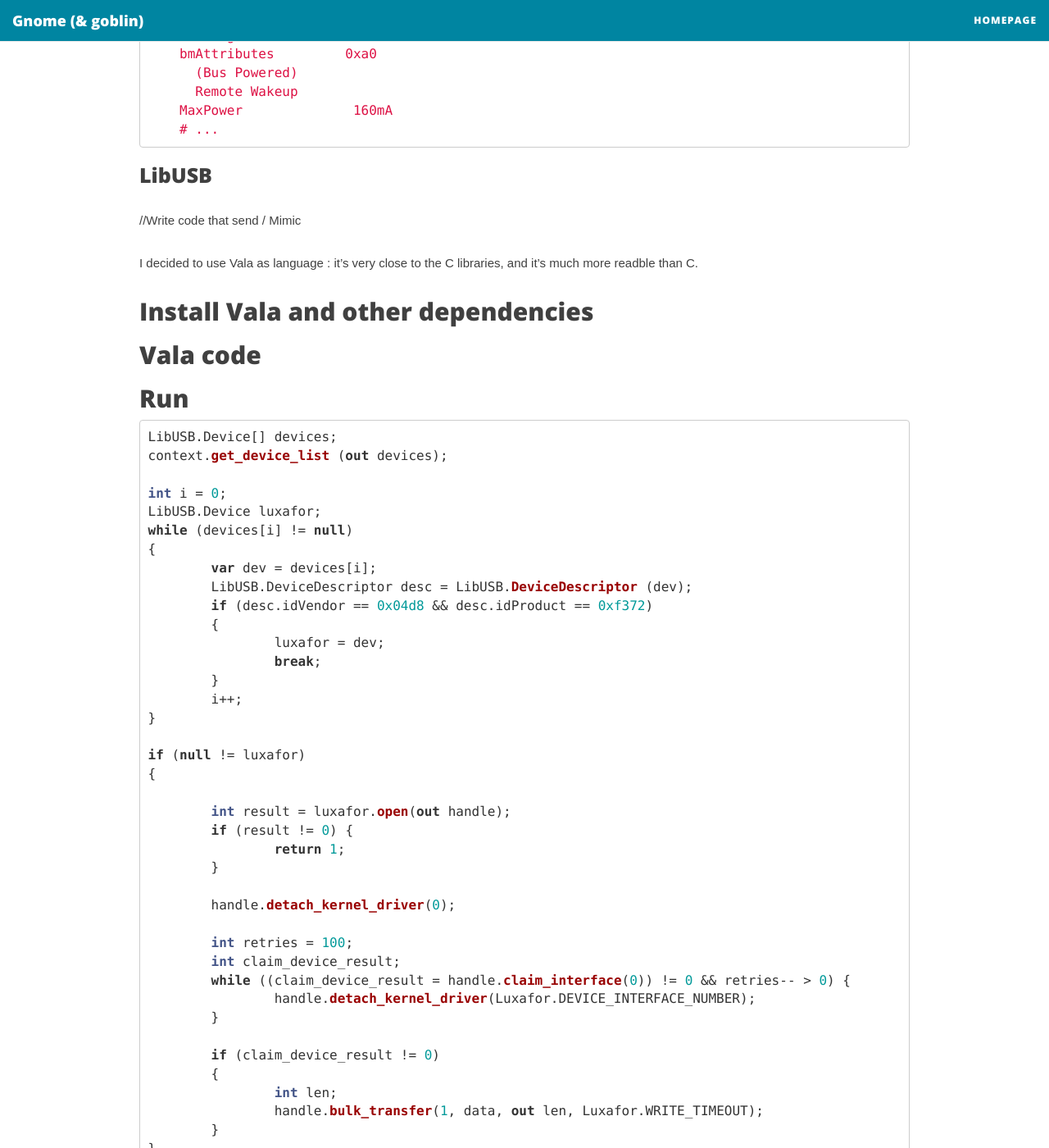
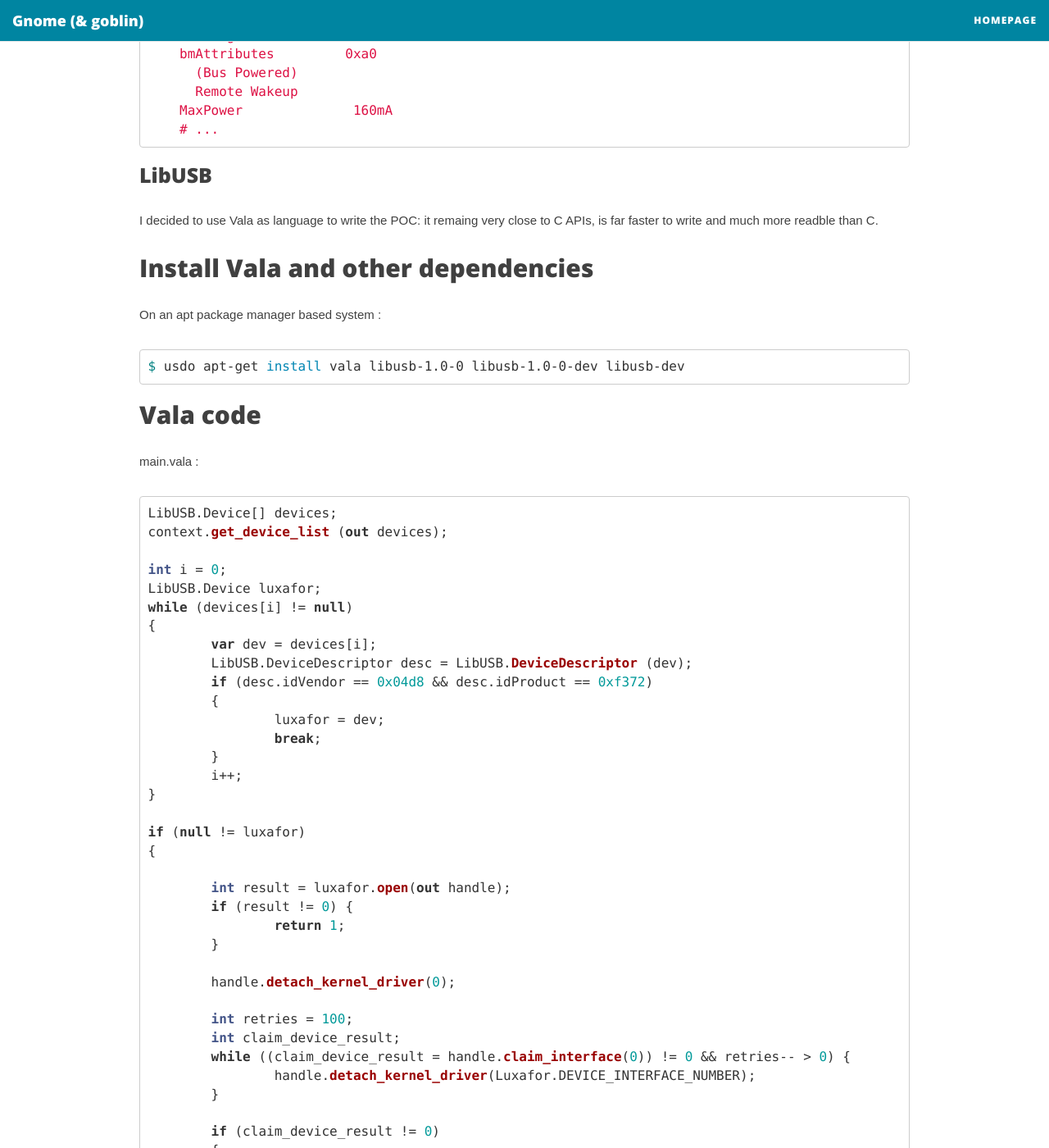
Before and after one commit to lcallarec/blog.io, a Jekyll site: the page built from _posts/2017-03-25-capture usb traffic.md, in a window 1280 px wide and 1400 px high, scrolled down 4991 px. Shown: the whole window at 82% size. Built offline with Jekyll 4.4.1, drawn with Linux system fonts in a browser that asks for light colours; nearby versions of some CDN libraries; some of the changed text lies outside the part shown.

Commit message:
Continue first blog post

```diff
--- a/_posts/2017-03-25-capture usb traffic.md
+++ b/_posts/2017-03-25-capture usb traffic.md
@@ -151,16 +151,19 @@ Device Descriptor:
 {% endhighlight %}
 
 # LibUSB
-//Write code that send / Mimic
 
-I decided to use Vala as language : it's very close to the C libraries, and it's much more readble than C.
+I decided to use Vala as language to write the  POC: it remaing very close to C APIs, is far faster to write and much more readble than C.
 
 ## Install Vala and other dependencies
 
+On an apt package manager based system :
+{% highlight bash %}
+$ usdo apt-get install vala libusb-1.0-0 libusb-1.0-0-dev libusb-dev
+{% endhighlight %}
+
 ## Vala code
 
-## Run
-
+main.vala :
 {% highlight vala %}
 
 LibUSB.Device[] devices;
@@ -204,3 +207,15 @@ if (null != luxafor)
 }
 
 {% endhighlight %}
+
+## Compile and run
+
+Compile :
+{% highlight bash %}
+$ valac --pkg libusb-1.0 main.vala -o usb
+{% endhighlight %}
+
+Run :
+{% highlight bash %}
+$ sudo ./usb
+{% endhighlight %}
```
